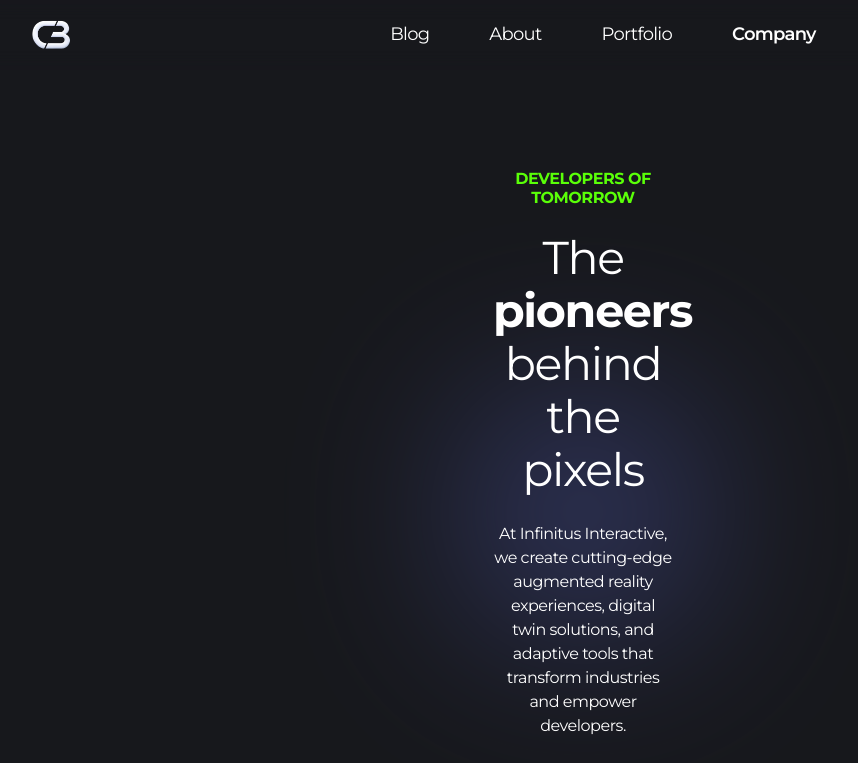
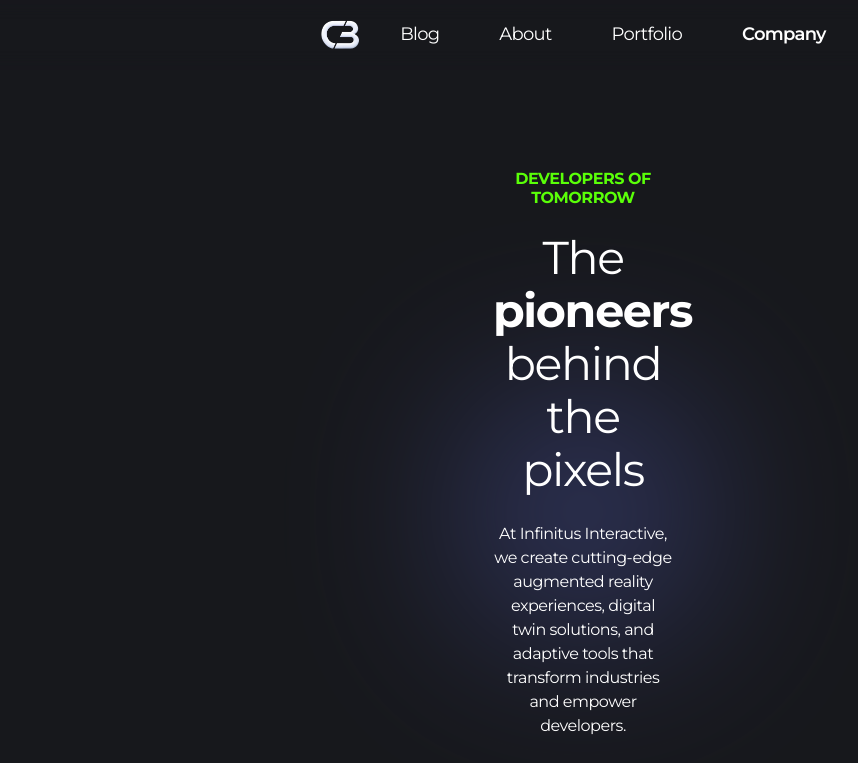
Before and after one commit to kawrae/Portfolio2025, a React (Create React App) app: page /company in a window 1280 px wide. Shown: the top 763 px of the page, without its empty margins (57-915 px from the left). Built offline with nearby package versions, Linux system fonts and the light colour scheme; no server answers; the database is empty.

Commit message:
Update Navbar.js

```diff
--- a/src/components/layouts/navbar/Navbar.js
+++ b/src/components/layouts/navbar/Navbar.js
@@ -31,15 +31,16 @@ const Navbar = () => {
 	return (
 		<>
 			<div className={`navbar ${scrolled ? 'scrolled' : ''}`}>
-				{/* Logo */}
+
 				<div className="navbar-left">
-				<Link to={`/`} className="navbar-logo-container">
-						<img className="navbar-logo-icon" alt="Corey Black logo" src={logo} width={40} height={40} />
-					</Link>
+
 				</div>
 
 				{/* Nav Links */}
 				<div className={`navbar-centre ${menuOpen ? 'active' : ''}`}>
+					<Link to={`/`} className="navbar-logo-container">
+						<img className="navbar-logo-icon" alt="Corey Black logo" src={logo} width={40} height={20} />
+					</Link>
 					<Link to={`/services`} className={`navitem-text hover-effect ${location.pathname === '/blog' ? 'selected' : ''}`} onClick={handleNavClick}>Blog</Link>
 					<Link to={`/services`} className={`navitem-text hover-effect ${location.pathname === '/services' ? 'selected' : ''}`} onClick={handleNavClick}>About</Link>
 					<Link to={`/portfolio`} className={`navitem-text hover-effect ${location.pathname === '/portfolio' ? 'selected' : ''}`} onClick={handleNavClick}>Portfolio</Link>
```
